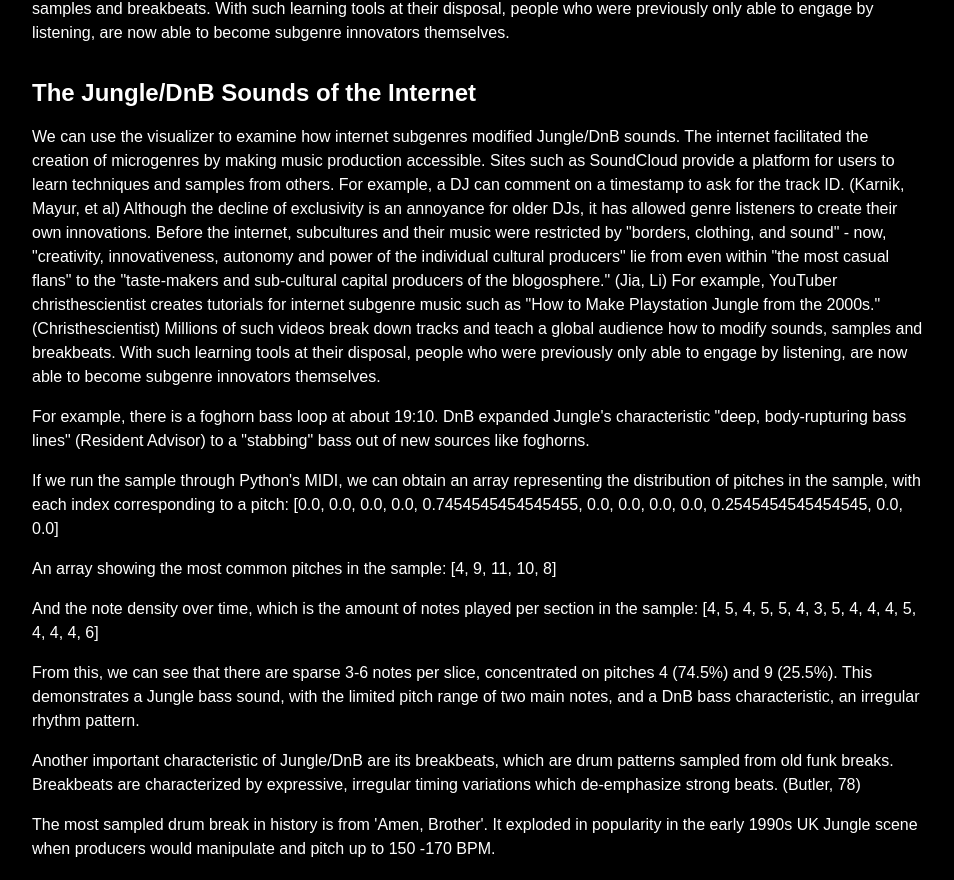
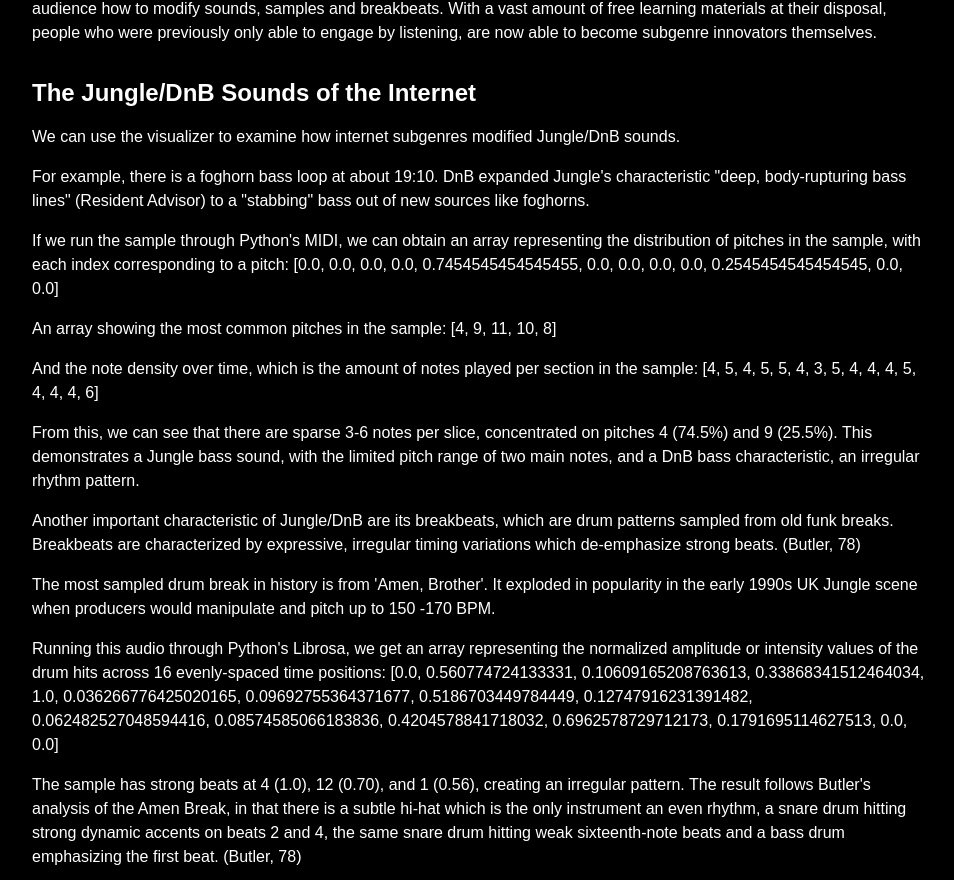
Before and after one commit to dparayao/angel-visualizer, a Next.js app: page /analysis in a window 1280 px wide. Shown: the part 935-1815 px from the top of the page, without its empty margins (160-1114 px from the left). Built offline with nearby package versions, Linux system fonts and the light colour scheme.

Commit message:
paper edits:

```diff
--- a/app/analysis/page.tsx
+++ b/app/analysis/page.tsx
@@ -34,14 +34,14 @@ export default function Analysis() {
           <section className="mb-8">
             <h3 className="text-2xl font-bold mb-4">The Internet&apos;s Role</h3>
             <p className="mb-4">
-            The internet facilitated the creation of microgenres by making music production accessible. Sites such as SoundCloud provide a platform for users to learn techniques and samples from others. For example, a DJ can comment on a timestamp to ask for the track ID. (Karnik, Mayur, et al) Although the decline of exclusivity is an annoyance for older DJs, it has allowed genre listeners to create their own innovations. Before the internet, subcultures and their music were restricted by &quot;borders, clothing, and sound&quot; - now, &quot;creativity, innovativeness, autonomy and power of the individual cultural producers&quot; lie from even within &quot;the most casual flans&quot; to the &quot;taste-makers and sub-cultural capital producers of the blogosphere.&quot; (Jia, Li) For example, YouTuber christhescientist creates tutorials for internet subgenre music such as &quot;How to Make Playstation Jungle from the 2000s.&quot; (Christhescientist) Millions of such videos break down tracks and teach a global audience how to modify sounds, samples and breakbeats. With such learning tools at their disposal, people who were previously only able to engage by listening, are now able to become subgenre innovators themselves.
+            The internet facilitated the creation of microgenres by making music production accessible. Sites such as SoundCloud provide a platform for users to learn techniques and samples from others. For example, a DJ can comment on a timestamp to ask for the track ID. (Karnik, Mayur, et al) Although the decline of exclusivity is an annoyance for older DJs, it has allowed genre listeners to create their own innovations. Before the internet, subcultures and their music were restricted by &quot;borders, clothing, and sound&quot; - now, &quot;creativity, innovativeness, autonomy and power of the individual cultural producers&quot; lie from even within &quot;the most casual fans&quot; to the &quot;taste-makers and sub-cultural capital producers of the blogosphere.&quot; (Jia, Li) For example, YouTuber christhescientist creates tutorials for internet subgenre music such as &quot;How to Make Playstation Jungle from the 2000s.&quot; (Christhescientist)This is just one of the millions of these tutorials availale which break down tracks and teach a global audience how to modify sounds, samples and breakbeats. With a vast amount of free learning materials at their disposal, people who were previously only able to engage by listening, are now able to become subgenre innovators themselves.
             </p>
           </section>
 
           <section className="mb-8">
             <h3 className="text-2xl font-bold mb-4">The Jungle/DnB Sounds of the Internet</h3>
             <p className="mb-4">
-            We can use the visualizer to examine how internet subgenres modified Jungle/DnB sounds. The internet facilitated the creation of microgenres by making music production accessible. Sites such as SoundCloud provide a platform for users to learn techniques and samples from others. For example, a DJ can comment on a timestamp to ask for the track ID. (Karnik, Mayur, et al) Although the decline of exclusivity is an annoyance for older DJs, it has allowed genre listeners to create their own innovations. Before the internet, subcultures and their music were restricted by &quot;borders, clothing, and sound&quot; - now, &quot;creativity, innovativeness, autonomy and power of the individual cultural producers&quot; lie from even within &quot;the most casual flans&quot; to the &quot;taste-makers and sub-cultural capital producers of the blogosphere.&quot; (Jia, Li) For example, YouTuber christhescientist creates tutorials for internet subgenre music such as &quot;How to Make Playstation Jungle from the 2000s.&quot; (Christhescientist) Millions of such videos break down tracks and teach a global audience how to modify sounds, samples and breakbeats. With such learning tools at their disposal, people who were previously only able to engage by listening, are now able to become subgenre innovators themselves.
+            We can use the visualizer to examine how internet subgenres modified Jungle/DnB sounds.
             </p>
             <p className="mb-4">
             For example, there is a foghorn bass loop at about 19:10. DnB expanded Jungle&apos;s characteristic &quot;deep, body-rupturing bass lines&quot; (Resident Advisor) to a &quot;stabbing&quot; bass out of new sources like foghorns.
```
